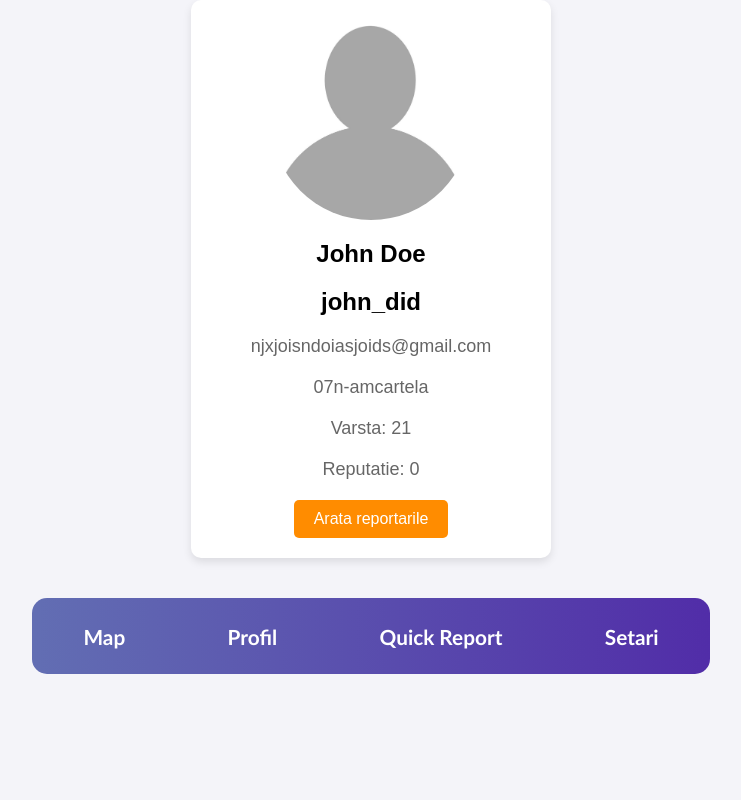
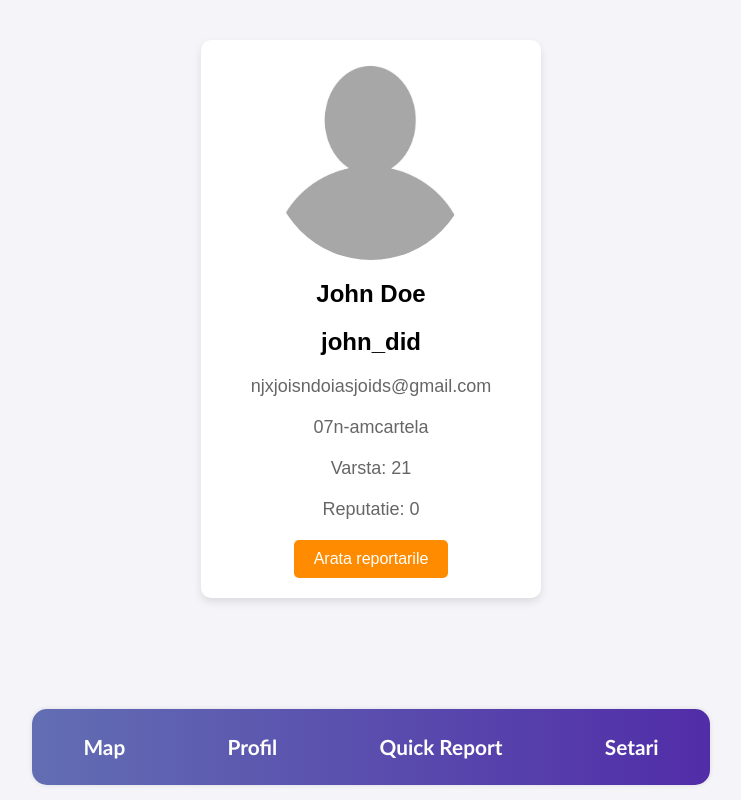
Before and after one commit to seba-f/Citizen-report, a plain HTML site: page devDavidFolder/profileViewer.html in a window 1280 px wide. Shown: the whole page, without its empty margins (269-1010 px from the left). Drawn offline with Linux system fonts and the light colour scheme.

Commit message:
navbar v12

```diff
--- a/devDavidFolder/assets/navbar.css
+++ b/devDavidFolder/navbar.css
@@ -1,23 +1,18 @@
-body{
-    background-color: orange;
-}
-
 ul {
     display: flex;
     align-items: center;
     justify-content: center;
-    border: 1px linear-gradient(to right, #5c6bc0,#512da8);
     border-radius: 15px;
     list-style-type: none;
     margin: 0;
     padding: 0;
     overflow: hidden;
-    background: linear-gradient(to right, #626eb3,#512da8);
-    position: sticky;
-    margin-top: 85vh;
-    box-shadow: 0px 0px 5px 5px linear-gradient(to right, #020b3b,#512da8);
+    background: linear-gradient(to right, #626eb3, #512da8);
+    position: fixed;
+    bottom: 15px; /* Fix it to the bottom */
+    z-index: 1000;
+    box-shadow: 0px 0px 5px rgba(0, 0, 0, 0.1);
 }
-
 
 li a {
     font-family: 'Trebuchet MS', 'Lucida Sans Unicode', 'Lucida Grande', 'Lucida Sans', Arial, sans-serif;
--- a/devDavidFolder/profileViewer.css
+++ b/devDavidFolder/profileViewer.css
@@ -9,12 +9,13 @@
 }
 
 .profile-container {
+    margin-top: 5vh;
     text-align: center;
     background-color: #ffffff;
     padding: 20px;
     border-radius: 10px;
     box-shadow: 0 4px 8px rgba(0, 0, 0, 0.1);
-    width: 320px;
+    width: 300px;
 }
 
 #picContainer {
@@ -56,38 +57,3 @@
 #iframeContainer {
     clear: both; /* This will ensure the iframe appears below */
 }
-
-ul {
-    display: flex;
-    align-items: center;
-    justify-content: center;
-    border: 1px linear-gradient(to right, #5c6bc0,#512da8);
-    border-radius: 15px;
-    list-style-type: none;
-    margin: 0;
-    padding: 0;
-    overflow: hidden;
-    background: linear-gradient(to right, #626eb3,#512da8);
-    position: sticky;
-    margin-top: 5vh;
-    margin-bottom: 5vh;
-    box-shadow: 0px 0px 5px 5px linear-gradient(to right, #020b3b,#512da8);
-}
-
-li a {
-    font-family: 'Trebuchet MS', 'Lucida Sans Unicode', 'Lucida Grande', 'Lucida Sans', Arial, sans-serif;
-    font-weight: bolder;
-    font-size: 1.3rem;
-    display: block;
-    color: white;
-    text-align: center;
-    padding: 2vw;
-    padding-right: 4vw;
-    padding-left: 4vw;
-    text-decoration: none;
-    border-radius: 15px;
-}
-
-li a:hover {
-    background: linear-gradient(to right, #5f6bae,#451ca5);
-}
--- a/devDavidFolder/profileViewer.html
+++ b/devDavidFolder/profileViewer.html
@@ -5,9 +5,16 @@
     <meta name="viewport" content="width=device-width, initial-scale=1.0">
     <title>Profile Page</title>
     <link rel="stylesheet" href="profileViewer.css">
+    <link rel="stylesheet" href="navbar.css">
     <script src="profileViewer.js"></script>
 </head>
 <body>
+    <ul>
+        <li><a href="#map">Map</a></li>
+        <li><a href="#profile">Profil</a></li>
+        <li><a href="#quick">Quick Report</a></li>
+        <li><a href="#setari">Setari</a></li>
+    </ul>
     <div class="profile-container">
         <div id="picContainer">
             <img src="assets/profilePic.jpg" alt="Profile Photo" id="profilePhoto">
@@ -20,12 +27,8 @@
         <p id="reputation" class="profileData">Reputatie: 0</p>
         <button id="historyButton">Arata reportarile</button>
     </div>
-    <ul>
-        <li><a href="#map">Map</a></li>
-        <li><a href="#profile">Profil</a></li>
-        <li><a href="#quick">Quick Report</a></li>
-        <li><a href="#setari">Setari</a></li>
-    </ul>
     <div id="iframeContainer"></div>
+
+
 </body>
 </html>
```
